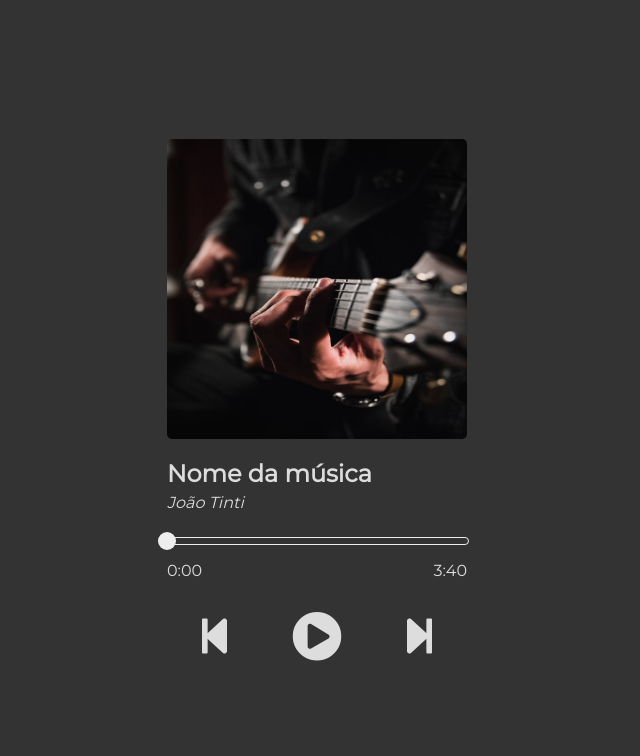
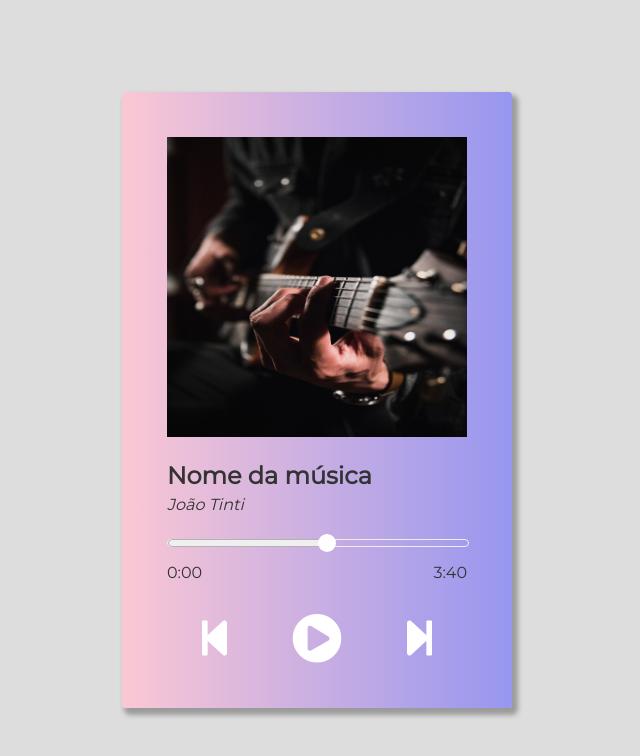
Before and after one commit to laissivedovato/music-player_js, a plain HTML site: page index.html in a window 1280 px wide. Shown: the whole page, without its empty margins (323-963 px from the left). Drawn offline with Linux system fonts and the light colour scheme.

Commit message:
#04 -  final version of the project

```diff
--- a/index.html
+++ b/index.html
@@ -15,6 +15,7 @@
 </head>
 
 <body>
+  <div class="container">
     <img src="./img/rock.jpg">
     <div class="descricao">
       <h2>Nome da música</h2>
@@ -37,6 +38,7 @@
       <i class="fas fa-step-forward setas proxima"></i>
     </div>
     <audio src="./musics/We Ride! - Reed Mathis.mp3"></audio>
+  </div>
     <script src="./script.js"></script>
 </body>
 
--- a/script.js
+++ b/script.js
@@ -27,19 +27,23 @@ renderizarMusica(indexMusica);
   musica.addEventListener('timeupdate', atualizarBarra);
 
   document.querySelector('.anterior').addEventListener('click', () => {
+    pausarMusica();
     indexMusica--;
     if (indexMusica < 0) {
       indexMusica = 2;
     }
     renderizarMusica(indexMusica);
+    atualizarBarra();
   });
 
   document.querySelector('.proxima').addEventListener('click', () => {
+    pausarMusica();
     indexMusica++;
     if (indexMusica > 2) {
       indexMusica = 0;
     }
     renderizarMusica(indexMusica);
+    atualizarBarra();
   });
 
 //tocar música
--- a/style.css
+++ b/style.css
@@ -1,3 +1,4 @@
+
 
 
 body, html {
@@ -8,7 +9,7 @@ body, html {
     align-items: center;
     justify-content: center;
     height: 100vh;
-    background-color: #333;
+    background-color: #ddd;
     color: #ddd;
     font-family: 'Montserrat', sans-serif;
 }
@@ -16,20 +17,23 @@ body, html {
 img {
     width: 300px;
     height: 300px;
-    border-radius: 5px;
+    border-radius: 5 px;
 }
 
 .descricao {
     width: 300px;
+    color: #333;
 }
 
 h2 {
     margin-bottom: 5px;
+    color: #333;
 }
 
 .duracao {
     width: 300px;
     margin-top: 25px;
+    color: #333;
 }
 
 .barra {
@@ -40,20 +44,24 @@ h2 {
     display: flex;
     align-items: center;
     justify-content: flex-start;
+    color: #fff;
+
 }
 
-progress {
+.progress {
     height: 6px;
     width: 0%;
     background-color: #333;
+    color: #fff;
 }
 
 .ponto {
     width: 18px;
     height: 18px;
-    background-color: #eee;
+    background-color: #fff;
     border-radius: 50%;
     margin-left: -10px;
+
 }
 
 .tempo {
@@ -68,18 +76,31 @@ progress {
     justify-content: space-around;
     align-items: center;
     margin-top: 15px;
+
 }
 
 .botao-play, .botao-pause {
     font-size: 50px;
     cursor: pointer;
+    color: #fff;
+
 }
 
 .setas {
     font-size: 40px;
     cursor: pointer;
+    color: #fff;
 }
 
 .botao-pause {
     display: none;
 }
+
+.container {
+    padding: 45px;
+   background: #9796f0;
+    background: -webkit-linear-gradient(to right, #fbc7d4, #9796f0);
+    background: linear-gradient(to right, #fbc7d4, #9796f0);
+    box-shadow: 4px 5px 5px 2px rgba(0, 0, 0, 0.30);
+    border-radius: 4px;
+}
```
Lines whose indentation alone changed are shown as unchanged.
